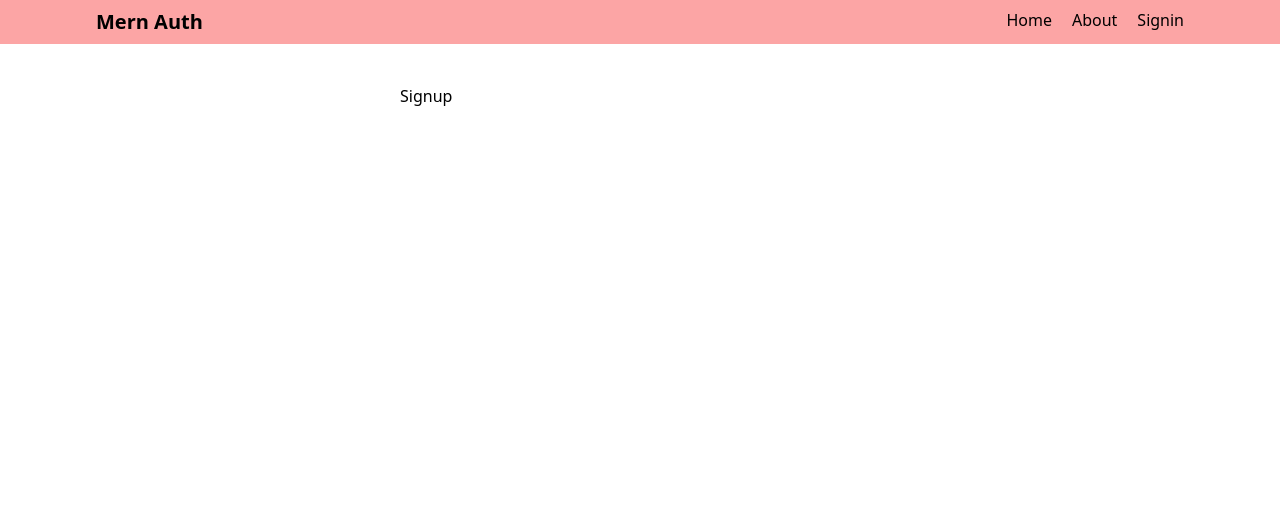
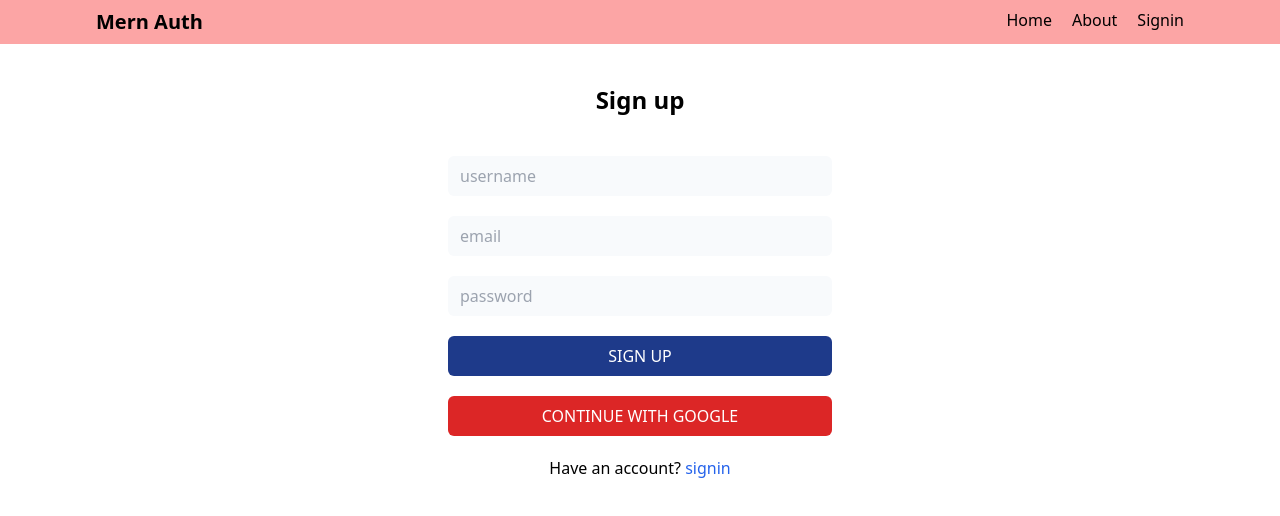
Before and after one commit to Jithin-b-p/mern-auth, a React (Vite) app in the folder client/: page /signup in a window 1280 px wide. Shown: the top 516 px of the page. Built offline with nearby package versions, Linux system fonts and the light colour scheme.

Commit message:
creating signup UI

```diff
--- a/client/src/pages/Signin.jsx
+++ b/client/src/pages/Signin.jsx
@@ -1,5 +1,12 @@
+import { Link } from "react-router-dom";
+
 function Signin() {
-  return <div>Signin</div>;
+  return (
+    <div>
+      Signin
+      <Link to="/signup">signup</Link>
+    </div>
+  );
 }
 
 export default Signin;
--- a/client/src/pages/Signup.jsx
+++ b/client/src/pages/Signup.jsx
@@ -1,5 +1,46 @@
+import { Link } from "react-router-dom";
+
 function Signup() {
-  return <div>Signup</div>;
+  return (
+    <form className="flex flex-col justify-center w-4/5 gap-5 mx-auto text-center">
+      <h1 className="mb-5 text-2xl font-bold">Sign up</h1>
+      <input
+        className="px-3 py-2 rounded-md bg-slate-50"
+        id="username"
+        type="text"
+        placeholder="username"
+      />
+
+      <input
+        className="px-3 py-2 rounded-md bg-slate-50"
+        id="email"
+        type="email"
+        placeholder="email"
+      />
+
+      <input
+        className="px-3 py-2 rounded-md bg-slate-50"
+        id="password"
+        type="password"
+        placeholder="password"
+      />
+      <button
+        type="submit"
+        className="px-3 py-2 font-medium text-white uppercase bg-blue-900 rounded-md"
+      >
+        Sign up
+      </button>
+      <button className="px-3 py-2 font-medium text-white uppercase bg-red-600 rounded-md">
+        Continue with Google
+      </button>
+      <span>
+        Have an account?{" "}
+        <Link className="text-blue-600" to="/signin">
+          signin
+        </Link>
+      </span>
+    </form>
+  );
 }
 
 export default Signup;
```
